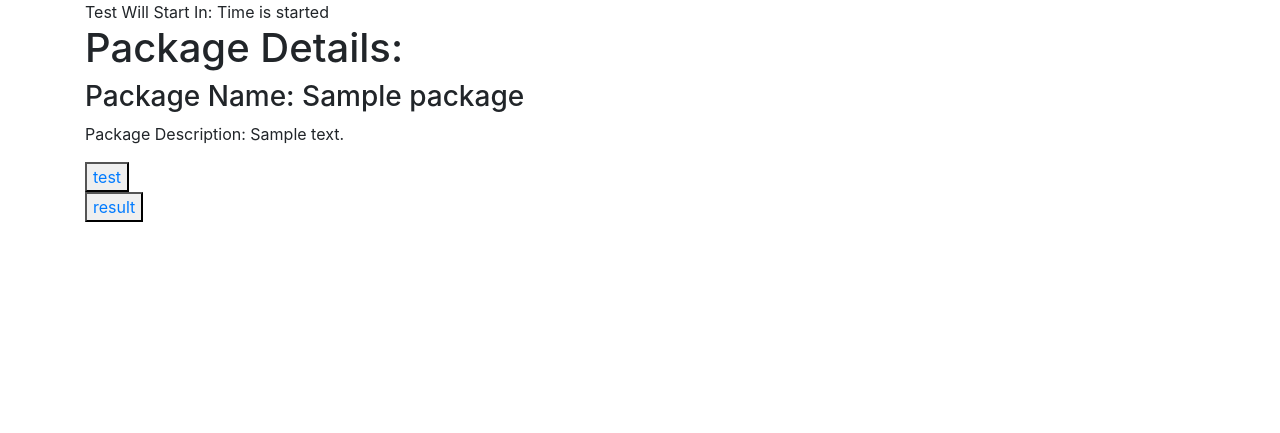
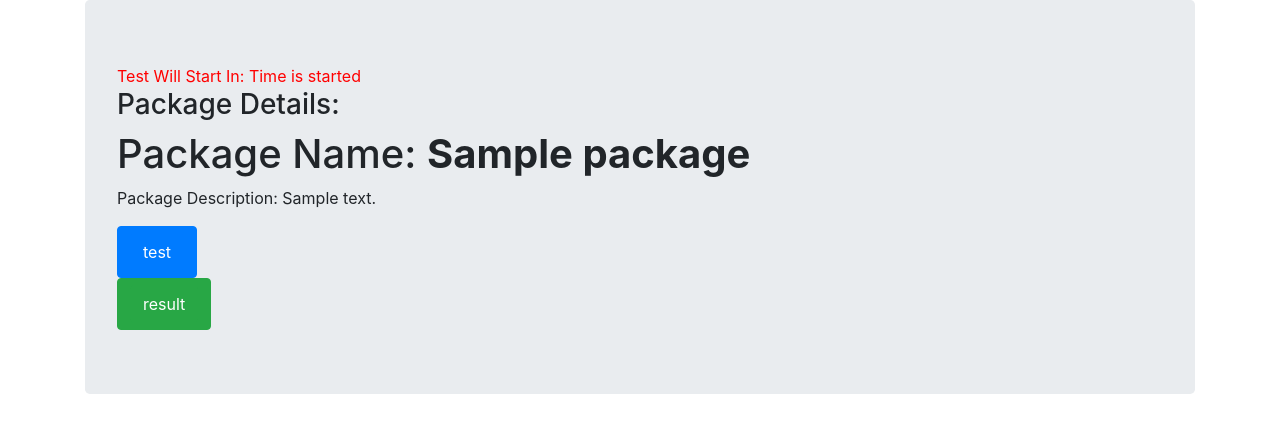
Before and after one commit to kunaldewangan/dj-online-examination-portal, a Django app: page /packages/1/detail/ in a window 1280 px wide. Shown: the part 58-491 px from the top of the page. Run offline with Django 3.2, Linux system fonts and the light colour scheme; a user stored in the database is signed in; tables that the repository leaves empty hold one stand-in row (values such as "Sample post"); some libraries are stand-ins or nearby versions.

Commit message:
adding jumbotron

```diff
--- a/packages/templates/packages/package_detail.html
+++ b/packages/templates/packages/package_detail.html
@@ -2,39 +2,42 @@
 
 {% block package_list %}
 <div class="col-md-12">
-    <span>Test Will Start In: <span id='start'>
+    <div class="jumbotron">
+        <span style="color:red">Test Will Start In: <span id='start'>
             </span></span>
-    <h1>Package Details:</h1>
-    <h3>Package Name: {{object.name}}</h3>
+        <h3>Package Details:</h3>
+        <h1>Package Name: <strong>{{object.name}}</strong></h1>
         <p>Package Description: {{object.description}}</p>
 
-    <button id='test-button'>
-        <a href="#" id='test-href'>test</a>
-    </button>
-    <button><a href="{% url 'packages:user_package_result' package_id=object.id %}">result</a></button>
 
+        <button id='test-button' type="button" class="btn btn-primary"><a class="btn btn-primary" href="#" id='test-href'>test</a></button>
+        <button type="button" class="btn btn-success"><a class="btn btn-success" href="{% url 'packages:user_package_result' package_id=object.id %}">result</a></button>
+
+
+
+    </div>
 </div>
 {% endblock %}
 
 {% block script %}
 <script>
     var start_date = new Date("{{start_date}}").getTime();
-    var x = setInterval(function() {
+    var x = setInterval(function () {
         var now = new Date().getTime();
         var t = start_date - now;
         var days = Math.floor(t / (1000 * 60 * 60 * 24));
-    var hours = Math.floor((t%(1000 * 60 * 60 * 24))/(1000 * 60 * 60));
+        var hours = Math.floor((t % (1000 * 60 * 60 * 24)) / (1000 * 60 * 60));
         var minutes = Math.floor((t % (1000 * 60 * 60)) / (1000 * 60));
         var seconds = Math.floor((t % (1000 * 60)) / 1000);
         document.getElementById("start").innerHTML = days + "d "
             + hours + "h " + minutes + "m " + seconds + "s ";
-    document.getElementById("test-button").style.display="none";
+        document.getElementById("test-button").style.display = "none";
         // console.log('start time is:'+hours);
         if (t < 0) {
             clearInterval(x);
             document.getElementById("start").innerHTML = "Time is started";
             document.getElementById("test-button").style.display = "block";
-            document.getElementById('test-href').href="{% url 'tests:test' package_id=object.id %}";
+            document.getElementById('test-href').href = "{% url 'tests:test' package_id=object.id %}";
         }
     }, 1000);
 </script>
```
Lines whose indentation alone changed are shown as unchanged.
